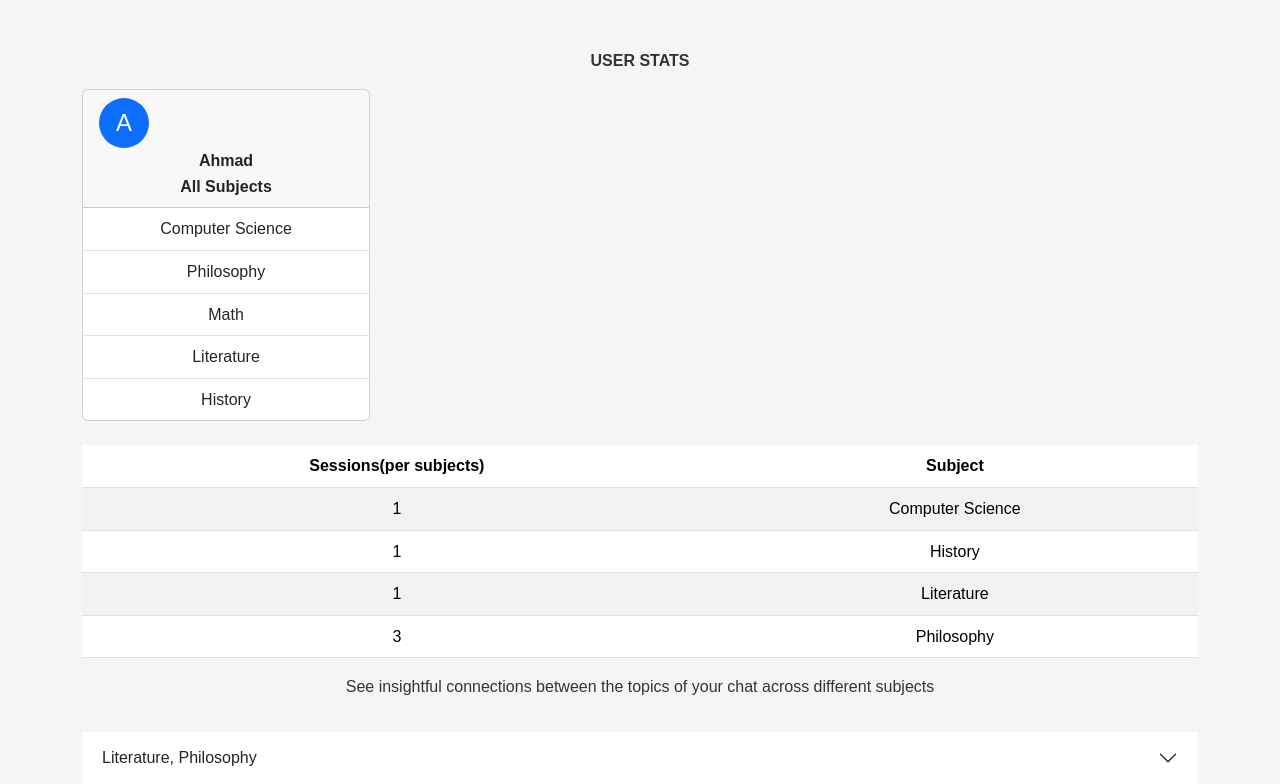
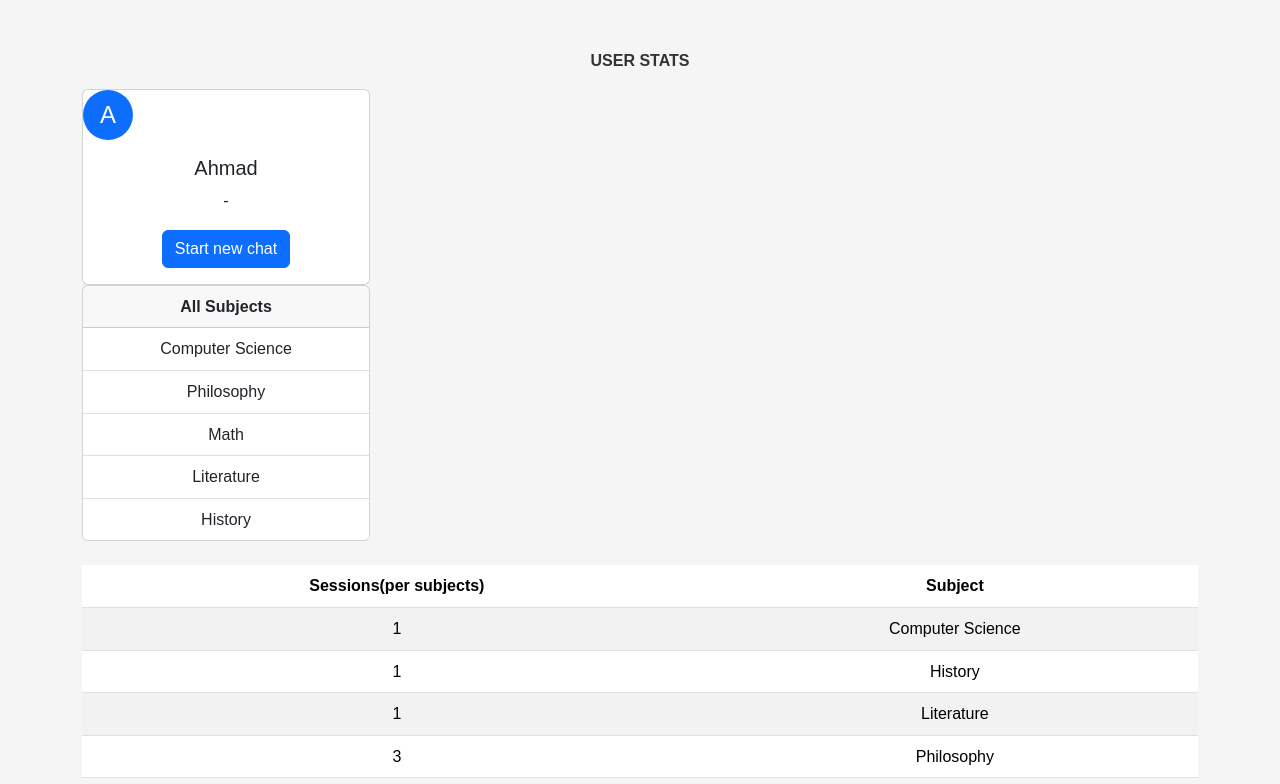
Before and after one commit to nadirrehman623-debug/Lumen, a Flask app: page /dashboard in a window 1280 px wide. Shown: the part 68-852 px from the top of the page. Run offline with Flask 3, Linux system fonts and the light colour scheme; a user stored in the database is signed in; data comes from the database, SQL or seed files in the repository; some libraries are stand-ins or nearby versions.

Commit message:
Mon, Jun 8, 2026, 8:26 PM +05:30

```diff
--- a/templates/dashboard.html
+++ b/templates/dashboard.html
@@ -7,12 +7,18 @@
 
 {% block main %}
 <p><b>USER STATS</b></p>
+<div class="card" style="width: 18rem;">
+    <div class="rounded-circle bg-primary text-white d-flex align-items-center justify-content-center" style="width: 50px; height: 50px; font-size: 1.5rem;">
+        {{ user_info[0]["username"][0].upper() }}
+    </div>
+  <div class="card-body">
+    <h5 class="card-title">{{ user_info[0]["username"] }}</h5>
+    <p class="card-text">-</p>
+    <a href="/setup?mode=new_chat" class="btn btn-primary">Start new chat</a>
+  </div>
+</div>
    <div class="card" style="width: 18rem;">
     <div class="card-header">
-        <div class="rounded-circle bg-primary text-white d-flex align-items-center justify-content-center" style="width: 50px; height: 50px; font-size: 1.5rem;">
-        {{ user_info[0]["username"][0].upper() }}
-        </div>
-        <div><strong>{{ user_info[0]["username"] }}</strong></div>
         <b>All Subjects</b>
     </div>
     <ul class="list-group list-group-flush">
```
Also changed, not shown: 1 other file.
